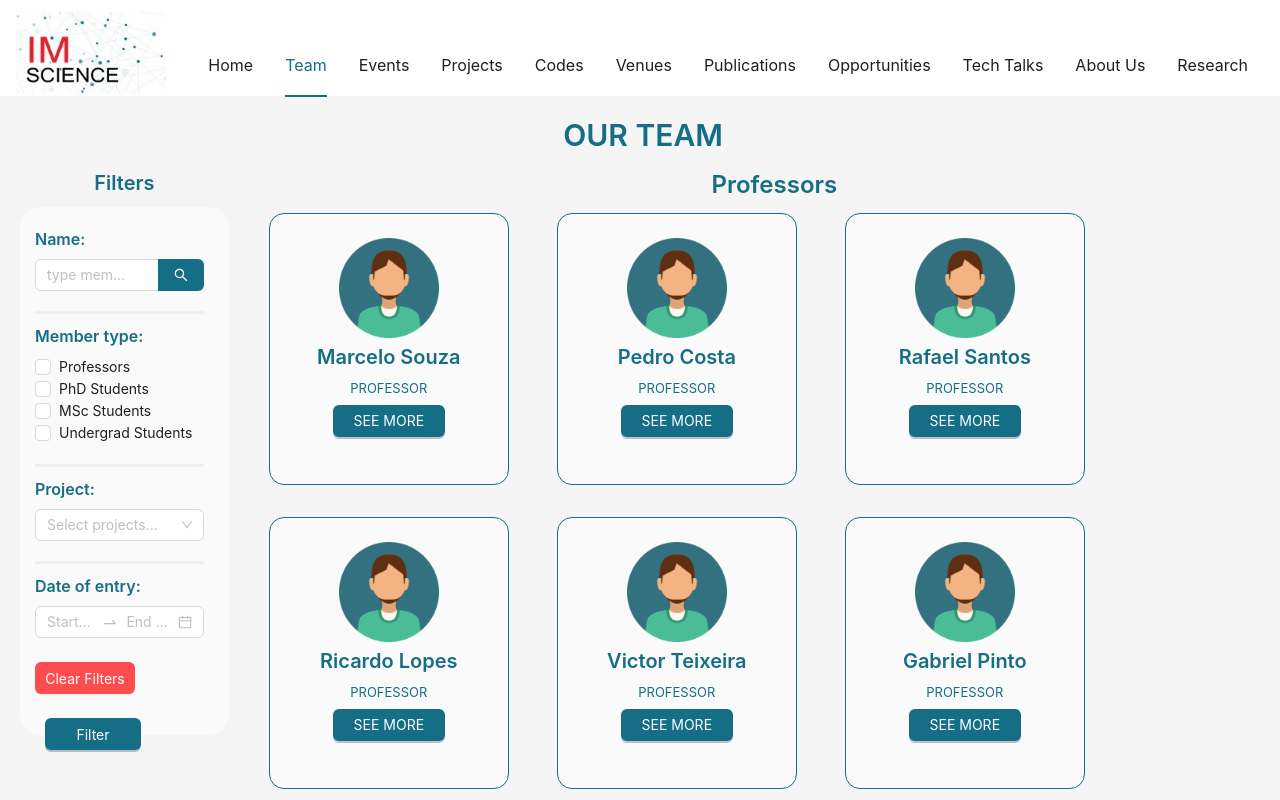
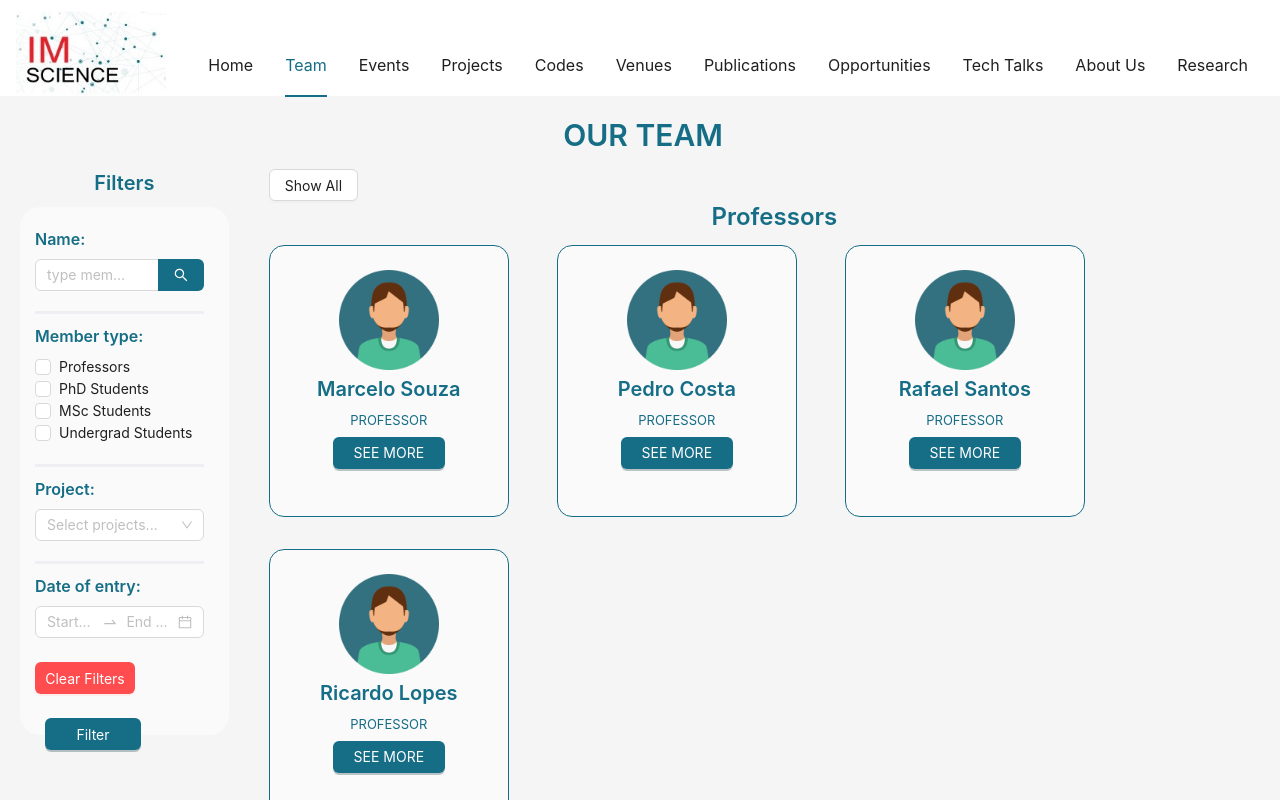
Before and after one commit to ALfLuisV/IMScience_Web, a Next.js app in the folder src/client/: page /members in a window 1280 px wide. Shown: the top 800 px of the page. Built offline with nearby package versions, Linux system fonts and the light colour scheme.

Commit message:
refactor: membersPage + projects

```diff
--- a/src/client/src/app/articleView/page.jsx
+++ b/src/client/src/app/articleView/page.jsx
@@ -635,7 +635,9 @@ export default function articleView() {
                     <Title level={4} className='memberTypeTitle' style={{ color: '#156D86', marginTop: '5px', marginBottom: '5px' }}>{member.nome}</Title>
                     <p className='roleName'>{member.role.toUpperCase()}</p>
                     <div className='buttonDiv'>
-                        <Button type="primary" className='seeMoreButton' onClick={(e) => { gerarRota(member.id) }}>SEE MORE</Button>
+                        <a href={`/memberView?memberID=${member.id}`} rel="noopener noreferrer">
+                            <Button type="primary" className='seeMoreButton' onClick={(e) => { gerarRota(member.id) }}>SEE MORE</Button>
+                        </a>
                     </div>
                 </Card>
             ))
@@ -664,7 +666,7 @@ export default function articleView() {
         <>
             {project != null ?
                 <div>
-                    <div className="pl-8 divide-[#e0e0e0] divide-y-2">
+                    <div className="pl-8 mt-10 divide-[#e0e0e0] divide-y-2">
                         <div id="infoDivv" className="mb-8">
                             <div id="topDiv" className="flex mb-[20px] flex-wrap items-center justify-between pr-5">
                                 <Title level={1} className='w-[70%]' style={{ color: '#156D86', marginBottom: "0px" }}>{project.label}</Title>
@@ -722,8 +724,8 @@ export default function articleView() {
                                 Cancel
                             </Button>,
                             <Button key='copy' className="bg-customBlueGreen text-white"
-                            onClick={(e) => {copyText(citationGenerator())}}
-                            disabled={enableCopyButton}
+                                onClick={(e) => { copyText(citationGenerator()) }}
+                                disabled={enableCopyButton}
                             >
                                 {copyButtonText}
                                 {copyButtonText == 'Copy' && <IconCopy style={{ width: '22px', height: "26px" }} />}
--- a/src/client/src/app/members/page.jsx
+++ b/src/client/src/app/members/page.jsx
@@ -699,6 +699,30 @@ export default function members() {
         projects: [],
         dateOfEntry: [],
     });
+    const [displayedCards, setDisplayedCards] = useState(
+        [
+            {
+                label: 'Professor',
+                cards: []
+            },
+            {
+                label: 'PhD Student',
+                cards: []
+            },
+            {
+                label: 'MSc Student',
+                cards: []
+            },
+            {
+                label: 'Undergrad Student',
+                cards: []
+            },
+        ]
+    )
+    const [showAll, setShowAll] = useState([false, false, false, false])
+
+
+
 
     const onChange = (checkedValues) => {
         setCheckedList(checkedValues)
@@ -788,10 +812,6 @@ export default function members() {
         setMembersArray(membersFiltredByName)
     }
 
-        function gerarRota(id){
-             router.push(`/memberView?memberID=${id}`)
-          };
-
     function filterValues() {
 
         let filtredArray = memberRecoveryArray.filter((membro => {
@@ -865,32 +885,222 @@ export default function members() {
         setMembersArray(memberRecoveryArray)
     }
 
-        function cardGenerator(array, type) {
 
-            const arrayFiltrado = array.filter(member => member.role === type);
 
-            if (arrayFiltrado.length != 0) {
-                const cards = arrayFiltrado.map((member, i) => (
-                    <Card key={i} className='memberCard'>
+
+    function cardArrayConstructor(array, all, role) {
+        let arrayAux = [
+            {
+                label: 'Professor',
+                cards: []
+            },
+            {
+                label: 'PhD Student',
+                cards: []
+            },
+            {
+                label: 'MSc Student',
+                cards: []
+            },
+            {
+                label: 'Undergrad Student',
+                cards: []
+            },
+        ]
+
+
+        if (all == null) {
+            for (const e of array) {
+                for (const j of arrayAux) {
+                    if (e.role === j.label && j.cards.length <= 3) {
+                        j.cards.push(e)
+                    }
+                }
+            }
+        }
+
+        setDisplayedCards(arrayAux)
+    }
+
+
+    function cardGenerator(array, position) {
+        //função responsavel por inserir o html dos cards no array de exibição
+        let arrayAux = []
+
+        for (const e of array[position].cards) {
+            arrayAux.push(
+                <Card key={e.id} className='memberCard'>
                     <div className='picDiv'>
-                            <img src='/user.png' alt={`${member.nome} profile`} className='profilePic' />
+                        <img src='/user.png' alt={`${e.nome} profile`} className='profilePic' />
                     </div>
-                        <Title level={4} className='memberTypeTitle' style={{ color: '#156D86', marginTop: '5px', marginBottom: '5px' }}>{member.nome}</Title>
-                        <p className='roleName'>{member.role.toUpperCase()}</p>
+                    <Title level={4} className='memberTypeTitle' style={{ color: '#156D86', marginTop: '5px', marginBottom: '5px' }}>{e.nome}</Title>
+                    <p className='roleName'>{e.role.toUpperCase()}</p>
                     <div className='buttonDiv'>
-                            <Button type="primary" className='seeMoreButton'onClick={(e)=>{gerarRota(member.id)}}>SEE MORE</Button>
+                        <a href={`/memberView?memberID=${e.id}`} rel="noopener noreferrer">
+                            <Button type="primary" className='seeMoreButton'>SEE MORE</Button>
+                        </a>
                     </div>
                 </Card>
-                ))
+            )
+        }
 
-                return cards
+        return arrayAux
     }
-            return <Text style={{ width: '100%', textAlign: 'center', marginBottom: '15px' }}>Não foram encontrados membros nesta posição</Text>
+
+
+
+    function showAllCards(position, index) {
+        if (!showAll[index]) {
+
+            let newShowAllArray = [showAll[0], showAll[1], showAll[2], showAll[3]]
+            newShowAllArray[index] = true
+            setShowAll(newShowAllArray)
+
+
+
+            let arrayAux = [
+                {
+                    label: 'Professor',
+                    cards: []
+                },
+                {
+                    label: 'PhD Student',
+                    cards: []
+                },
+                {
+                    label: 'MSc Student',
+                    cards: []
+                },
+                {
+                    label: 'Undergrad Student',
+                    cards: []
+                },
+            ]
+
+            for (const a of arrayAux) {
+                if (a.label == position) {
+                    for (const j of membersArray) {
+                        if (a.label === j.role) {
+                            a.cards.push(j)
                         }
+                    }
+                } else {
+                    for (const x of displayedCards) {
+                        if (a.label == x.label) {
+                           for(const c of x.cards){
+                            a.cards.push(c)
+                           }
+                        }
+                    }
+                }
+            }
+
+            setDisplayedCards(arrayAux)
+
+        } else {
+
+            let arrayAux = [
+                {
+                    label: 'Professor',
+                    cards: []
+                },
+                {
+                    label: 'PhD Student',
+                    cards: []
+                },
+                {
+                    label: 'MSc Student',
+                    cards: []
+                },
+                {
+                    label: 'Undergrad Student',
+                    cards: []
+                },
+            ]
+
+            for (const e of arrayAux) {
+                if (e.label == position) {
+                    for (const j of membersArray) {
+                        if ((e.label === j.role && e.cards.length <= 3)) {
+                            e.cards.push(j)
+                        }
+                    }
+                } else {
+                    for (const i of displayedCards) {
+                        if (e.label == i.label) {
+                            for (const w of i.cards) {
+                                e.cards.push(w)
+                            }
+                        }
+                    }
+                }
+            }
+            let newShowAllArray = [showAll[0], showAll[1], showAll[2], showAll[3]]
+            newShowAllArray[index] = false
+            setShowAll(newShowAllArray)
+            setDisplayedCards(arrayAux)
+        }
+    }
+
+
+    // function cardGenerator(array, type) {
+
+    //     const arrayFiltrado = array.filter(member => member.role === type);
+
+    //     if (arrayFiltrado.length != 0) {
+
+    //         let cards = []
+
+
+    //         for (let x = 0; x <= 3; x++) {
+    //             cards.push(
+    //                 <Card key={x} className='memberCard'>
+    //                     <div className='picDiv'>
+    //                         <img src='/user.png' alt={`${arrayFiltrado[x].nome} profile`} className='profilePic' />
+    //                     </div>
+    //                     <Title level={4} className='memberTypeTitle' style={{ color: '#156D86', marginTop: '5px', marginBottom: '5px' }}>{arrayFiltrado[x].nome}</Title>
+    //                     <p className='roleName'>{arrayFiltrado[x].role.toUpperCase()}</p>
+    //                     <div className='buttonDiv'>
+    //                         <a href={`/memberView?memberID=${arrayFiltrado[x].id}`} rel="noopener noreferrer">
+    //                             <Button type="primary" className='seeMoreButton'>SEE MORE</Button>
+    //                         </a>
+    //                     </div>
+    //                 </Card>
+    //             )
+    //         }
+
+    //         return cards
+
+    //     } return <Text style={{ width: '100%', textAlign: 'center', marginBottom: '15px' }}>Não foram encontrados membros nesta posição</Text>
+
+
+
+
+    //     if (arrayFiltrado.length != 0) {
+    //         const cards = arrayFiltrado.map((member, i) => (
+    //             <Card key={i} className='memberCard'>
+    //                 <div className='picDiv'>
+    //                     <img src='/user.png' alt={`${member.nome} profile`} className='profilePic' />
+    //                 </div>
+    //                 <Title level={4} className='memberTypeTitle' style={{ color: '#156D86', marginTop: '5px', marginBottom: '5px' }}>{member.nome}</Title>
+    //                 <p className='roleName'>{member.role.toUpperCase()}</p>
+    //                 <div className='buttonDiv'>
+    //                     <a href={`/memberView?memberID=${member.id}`} rel="noopener noreferrer">
+    //                         <Button type="primary" className='seeMoreButton'>SEE MORE</Button>
+    //                     </a>
+    //                 </div>
+    //             </Card>
+    //         ))
+
+    //         return cards
+    //     }
+    //     return <Text style={{ width: '100%', textAlign: 'center', marginBottom: '15px' }}>Não foram encontrados membros nesta posição</Text>
+    // }
 
     useEffect(() => {
         setMemberRecoveryArray(membros)
         setMembersArray(membros)
+        cardArrayConstructor(membros, null)
     }, []);
 
 
@@ -907,7 +1117,7 @@ export default function members() {
                     <Title level={2} style={{ color: '#156D86', textAlign: 'center', marginTop: '20px' }}>OUR TEAM</Title>
 
                     {nameSearch != '' &&
-                            <Title level={5} style={{ color: '#156D86', textAlign: 'center' }}>Displaying results for "{nameSearch}"</Title>
+                        <Title level={4} style={{ color: '#156D86', textAlign: 'center' }}>Displaying results for "{nameSearch}"</Title>
                     }
                 </div>
                 <div className='mainContent'>
@@ -953,27 +1163,32 @@ export default function members() {
                     </div>
                     <div className='membersArea' >
                         <div className='memberCategory'>
+                            <Button onClick={(e) => { showAllCards("Professor", 0) }}>{showAll[0] ? 'Close' : "Show All"}</Button>
                             <Title level={3} className='memberTypeTitle' style={{ color: '#156D86' }}>Professors</Title>
                             <div className='membersCardArea'>
-                                    {cardGenerator(membersArray, 'Professor')}
+                                {cardGenerator(displayedCards, 0)}
                             </div>
                         </div>
                         <div className='memberCategory'>
+                            <Button onClick={(e) => { showAllCards("PhD Student", 1) }}>{showAll[1] ? 'Close' : "Show All"}</Button>
                             <Title level={3} className='memberTypeTitle' style={{ color: '#156D86' }}>PhD Students</Title>
                             <div className='membersCardArea'>
-                                    {cardGenerator(membersArray, 'PhD Student')}
+                                {cardGenerator(displayedCards, 1)}
                             </div>
                         </div>
                         <div className='memberCategory'>
+                            <Button onClick={(e) => { showAllCards('MSc Student', 2) }}>{showAll[2] ? 'Close' : "Show All"}</Button>
                             <Title level={3} className='memberTypeTitle' style={{ color: '#156D86' }}>MSc Students</Title>
                             <div className='membersCardArea'>
-                                    {cardGenerator(membersArray, 'MSc Student')}
+                                {cardGenerator(displayedCards, 2)}
+
                             </div>
                         </div>
                         <div className='memberCategory'>
+                            <Button onClick={(e) => { showAllCards("Undergrad Student", 3) }}>{showAll[3] ? 'Close' : "Show All"}</Button>
                             <Title level={3} className='memberTypeTitle' style={{ color: '#156D86' }}>Undergrad Students</Title>
                             <div className='membersCardArea'>
-                                    {cardGenerator(membersArray, 'Undergrad Student')}
+                                {cardGenerator(displayedCards, 3)}
                             </div>
                         </div>
                         {/* {cardGenerator(membros, 'PhD Student')} */}
--- a/src/client/src/app/projects/page.jsx
+++ b/src/client/src/app/projects/page.jsx
@@ -6,6 +6,7 @@ import { IconFileText, IconQuote, IconExternalLink, IconCopy } from '@tabler/ico
 import '@ant-design/v5-patch-for-react-19';
 import userImage from '../../../public/user.png'
 import Link from 'next/link';
+import { useSearchParams } from 'next/navigation';
 import style from './style/projects.module.css'
 import ModalCitation from '@/components/citationBox/citation'
 
@@ -23,6 +24,9 @@ export default function projects() {
     const [copyButtonText, setCopyButtonText] = useState('Copy')
     const [enableCopyButton, setEnableCopyButton] = useState(false)
     const [citationText, setCitationText] = useState('')
+
+    const searchParams = useSearchParams()
+
     //este array é a base para todo o processamento dos dados, a partir dele serão gerados todos os
     // cards e etc, os dados puxados do bd, devem possuir este formato
     const projects = [
@@ -670,7 +674,23 @@ export default function projects() {
 
 
     function keywordsGenerator(array) {
-        return array.join(" • ")
+
+        let keyword = []
+
+        for (let x = 0; x <= 2; x++) {
+            keyword.push(
+                <div key={x} className="flex">
+                    <a href={`/projects?keyword=${array[x].replace(/ /g, '_')}`} rel="noopener noreferrer">
+                        {array[x]}
+                    </a>
+                    {x < 2 &&
+                        <p>&nbsp;&bull;&nbsp;</p>
+                    }
+                </div>
+            )
+        }
+
+        return keyword
     }
 
 
@@ -805,7 +825,7 @@ export default function projects() {
         arrayJoiner(array, filtredArray)
     }
 
-    function clearFilters(){
+    function clearFilters() {
         setSlideSearch(null)
         let arrayAux = []
         setSelectList(arrayAux)
@@ -848,6 +868,7 @@ export default function projects() {
 
 
     function arraySort() {
+        //função para ordenar os projetos por ordem de lançamento, e inserir os mais recentes no array do carrossel de projetos
         let arrayAux = []
         projects.sort(sortByDate)
 
@@ -876,11 +897,13 @@ export default function projects() {
                             }}
                         >
                             <div className="w-[30%] ml-14">
-                                <Paragraph style={{ marginBottom: '4px', color: 'white', fontWeight: "400" }}>{keywordsGenerator(recentArticles[step].keywords)}</Paragraph>
+                                <div className="flex" style={{ marginBottom: '4px', color: 'white', fontWeight: "400" }}>
+                                    {keywordsGenerator(recentArticles[step].keywords)}
+                                </div>
                                 <Title level={2} className="z-40" style={{ color: 'white', marginTop: '4px', marginBottom: '10px' }}>{recentArticles[step].label}</Title>
                                 <Paragraph style={{ color: 'white' }} className="text-md">{recentArticles[step].abstract}</Paragraph>
                                 <Link href={`/articleView?articleID=${recentArticles[step].value}`} passHref>
-                                    <Button style={{ color: '#156d86' }}>Veja o Artigo <IconFileText stroke={1.25} style={{ width: '22px', height: "26px", color: '#156d86' }} /></Button>
+                                    <Button style={{ color: '#156d86', fontSize: '17px' }} className="w-[200px] h-[40px] rounded-2xl">Veja o Artigo <IconFileText stroke={1.25} style={{ width: '30px', height: "34px", color: '#156d86' }} /></Button>
                                 </Link>
                             </div>
                             <img
@@ -920,7 +943,7 @@ export default function projects() {
                         />}
                     hoverable
                     actions={[
-                        <IconQuote className='text-[#e6e6e6] ml-[40%]' key="quote" onClick={(j)=>{citationGenerator(e)}}/>,
+                        <IconQuote className='text-[#e6e6e6] ml-[40%]' key="quote" onClick={(j) => { citationGenerator(e) }} />,
                         <Link href={`/articleView?articleID=${e.value}`} passHref>
                             <IconFileText className='text-[#e6e6e6] ml-[40%]' key="access" />
                         </Link>,
@@ -930,6 +953,9 @@ export default function projects() {
                     ]}
                 >
                     <div id="project info">
+                        <div style={{ fontSize: '11px', display: 'flex' }}>
+                            {keywordsGenerator(e.keywords)}
+                        </div>
                         <div className="h-[72px]">
                             <Title level={5} className="border-b mb-3 border-[#e6e6e6] pb-2">{e.label}</Title>
                         </div>
@@ -948,7 +974,6 @@ export default function projects() {
 
         }
     }
-
 
     function generateProjectGroups() {
         if (allArticles != null) {
@@ -973,6 +998,8 @@ export default function projects() {
     }
 
     function createProjectsArray() {
+        if (searchParams.get('keyword') == null) {
+
             let arrayAux = []
 
             for (const e of projects) {
@@ -994,6 +1021,40 @@ export default function projects() {
 
             setAllArticles(arrayAux)
             setPorjectBackup(arrayAux)
+
+        } else {
+
+            let filtredArray = projects.filter((projeto) => {
+                for (const e of projeto.keywords) {
+                    if (e == searchParams.get('keyword').replace(/_/g, ' ')) {
+                        return true
+                    }
+                }
+                return false
+            })
+
+            let arrayAux = []
+
+            for (const e of filtredArray) {
+                let anoLançamento = e.dataConferencia.split('-')
+                let line = { ano: anoLançamento[0], projetos: [] }
+                if (!arrayAux.some(item => item.ano === line.ano)) arrayAux.push(line)
+            }
+
+
+            for (const e of arrayAux) {
+                for (const j of filtredArray) {
+                    let data = j.dataConferencia.split("-")
+
+                    if (data[0] == e.ano) {
+                        e.projetos.push(j)
+                    }
+                }
+            }
+
+            setAllArticles(arrayAux)
+            setPorjectBackup(arrayAux)
+        }
     }
 
 
@@ -1030,6 +1091,14 @@ export default function projects() {
                             {carouselCardGenerator()}
                         </Carousel>
                     </div>
+                    {searchParams.get('keyword') != null &&
+                        <div className="flex justify-between pr-7">
+                            <Title level={4} style={{ color: '#156D86', marginTop: '20px', marginLeft: '20px' }}>Displaying results for "{searchParams.get('keyword').replace(/_/g, ' ')}"</Title>
+                            <Title level={4} style={{ color: '#156D86', marginTop: '20px', marginLeft: '20px' }}>
+                                <a href="/projects" style={{ color: '#156D86' }}>Show All</a>
+                            </Title>
+                        </div>
+                    }
                     <Title level={2} style={{ color: '#156D86', textAlign: 'center', marginTop: '30px' }}>ARTICLES</Title>
                     <div id={style.mainContent}>
                         <div className='filterArea'>
@@ -1097,7 +1166,7 @@ export default function projects() {
                                 Cancel
                             </Button>,
                             <Button key='copy' className="bg-customBlueGreen text-white"
-                            onClick={(e) => {copyText(citationText)}}
+                                onClick={(e) => { copyText(citationText) }}
                                 disabled={enableCopyButton}
                             >
                                 {copyButtonText}
--- a/src/client/src/components/header/header.jsx
+++ b/src/client/src/components/header/header.jsx
@@ -8,7 +8,6 @@ import './style/header.css'
 export default function HeaderHP() {
 
   const { Header: AntdHeader } = Layout;
-  const router = useRouter()
 
 
   const routes = {
@@ -25,23 +24,78 @@ export default function HeaderHP() {
     '11': '/research',
   };
 
-  const handleMenuClick = (e) => {
-    const route = routes[e.key];
-    if (route) router.push(route)
-  };
+  // const handleMenuClick = (e) => {
+  //   const route = routes[e.key];
+  //   if (route) router.push(route)
+  // };
 
   const items = [
-    { key: '1', label: 'Home' },
-    { key: '2', label: 'Team' },
-    { key: '3', label: 'Events' },
-    { key: '4', label: 'Projects' },
-    { key: '5', label: 'Codes' },
-    { key: '6', label: 'Venues' },
-    { key: '7', label: 'Publications' },
-    { key: '8', label: 'Opportunities' },
-    { key: '9', label: 'Tech Talks' },
-    { key: '10', label: 'About Us' },
-    { key: '11', label: 'Research' },
+    { key: '1',
+      label: (
+        <a href="/" rel="noopener noreferrer">
+          Home
+        </a>
+      ) },
+    { key: '2',
+      label: (
+        <a href="/members" rel="noopener noreferrer">
+          Team
+        </a>
+      ) },
+    { key: '3',
+      label: (
+        <a href="/events" rel="noopener noreferrer">
+          Events
+        </a>
+      ) },
+    { key: '4',
+      label: (
+        <a href="/projects" rel="noopener noreferrer">
+          Projects
+        </a>
+      ) },
+    { key: '5',
+      label: (
+        <a href="/codes" rel="noopener noreferrer">
+          Codes
+        </a>
+      ) },
+    { key: '6',
+      label: (
+        <a href="/venues" rel="noopener noreferrer">
+          Venues
+        </a>
+      ) },
+    { key: '7',
+      label: (
+      <a href="/publications" rel="noopener noreferrer">
+        Publications
+      </a>
+    ) },
+    { key: '8',
+      label: (
+        <a href="/Opportunities" rel="noopener noreferrer">
+          Opportunities
+        </a>
+      ) },
+    { key: '9',
+      label: (
+        <a href="/techTalks" rel="noopener noreferrer">
+          Tech Talks
+        </a>
+      )  },
+    { key: '10',
+      label: (
+        <a href="/aboutUs" rel="noopener noreferrer">
+          About Us
+        </a>
+      )  },
+    { key: '11',
+      label: (
+        <a href="/research" rel="noopener noreferrer">
+          Research
+        </a>
+      )  },
   ];
 
   const pathname = usePathname();
@@ -67,8 +121,7 @@ export default function HeaderHP() {
             mode="horizontal"
             selectedKeys={[selectedKey]}
             items={items}
-            className="custom-menu"
-            onClick={handleMenuClick}/>
+            className="custom-menu"/>
         </AntdHeader>
       </Layout>
     </ConfigProvider>
```
Lines whose indentation alone changed are shown as unchanged.
